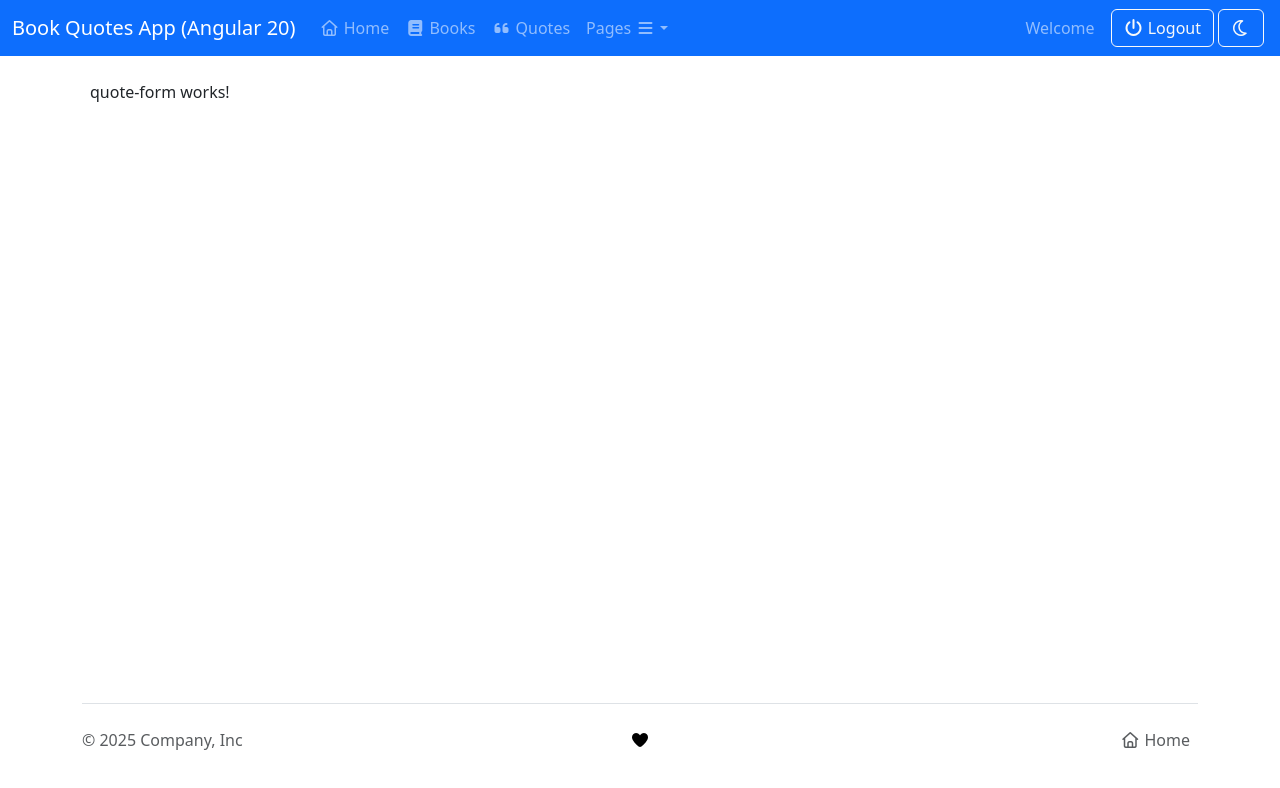
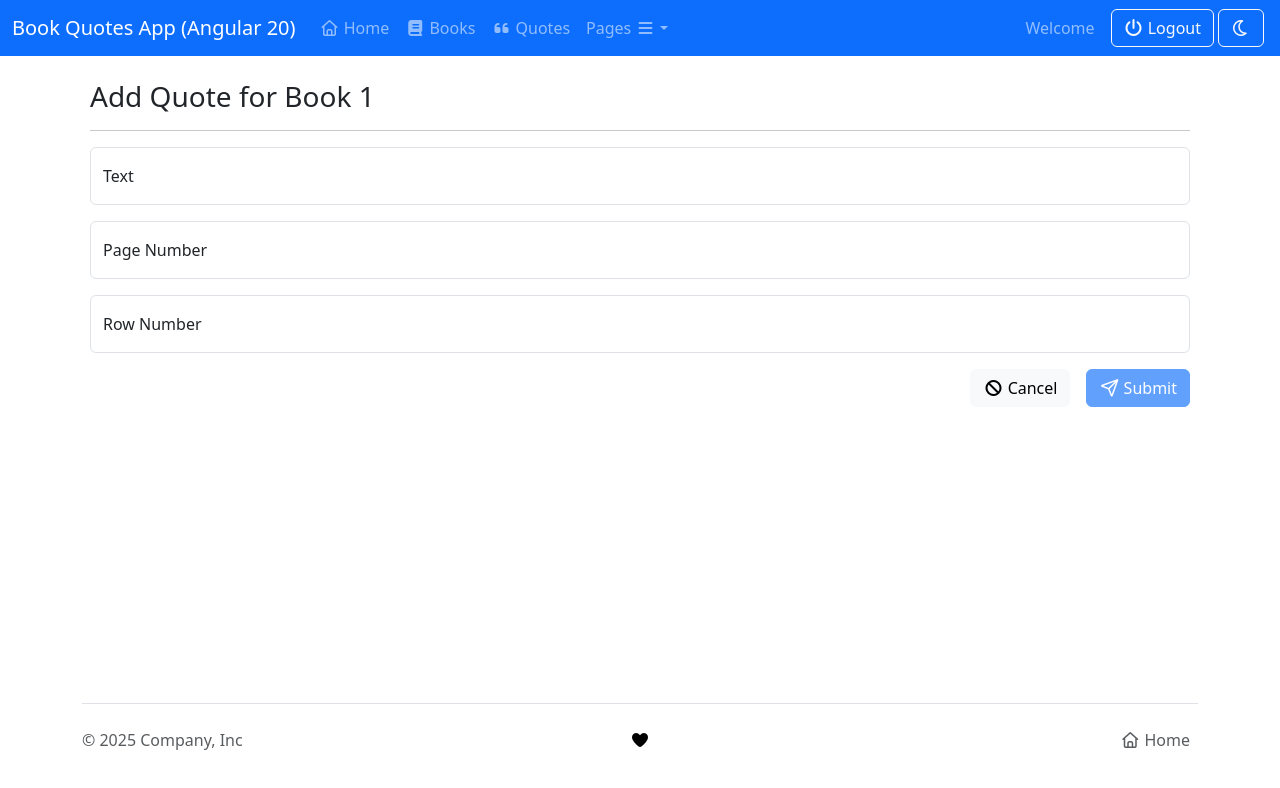
Before and after one commit to kouroshsalahshoor/BooksApp, an Angular app in the folder client/: page /quote/add/1 in a window 1280 px wide. Shown: the top 788 px of the page. Built offline with nearby package versions, Linux system fonts and the light colour scheme; sample sign-in values are in the browser's storage.

Commit message:
quotes crud done

```diff
--- a/client/src/app/app.routes.ts
+++ b/client/src/app/app.routes.ts
@@ -23,7 +23,7 @@ export const routes: Routes = [
 
       { path: 'quotes/:bookId', component: QuotesList },
       { path: 'quote/add/:bookId', component: QuoteForm },
-      { path: 'quote/edit/:id', component: QuoteForm },
+      { path: 'quote/edit/:bookId/:id', component: QuoteForm },
     ],
   },
 
--- a/client/src/components/quotes/quote-form/quote-form.html
+++ b/client/src/components/quotes/quote-form/quote-form.html
@@ -1 +1,26 @@
-<p>quote-form works!</p>
+<h3>{{ id > 0 ? 'Edit' : 'Add' }} Quote for Book {{ bookId }}</h3>
+<hr />
+
+<form [formGroup]="fg" (ngSubmit)="onSubmit()">
+  <div class="form-floating mb-3">
+    <input type="text" class="form-control" id="text" placeholder="" formControlName="text" />
+    <label for="text">Text</label>
+  </div>
+  <div class="form-floating mb-3">
+    <input type="number" class="form-control" id="pageNumber" placeholder="" formControlName="pageNumber" />
+    <label for="pageNumber">Page Number</label>
+  </div>
+  <div class="form-floating mb-3">
+    <input type="number" class="form-control" id="rowNumber" placeholder="" formControlName="rowNumber" />
+    <label for="rowNumber">Row Number</label>
+  </div>
+
+  <div class="d-flex justify-content-end gap-3">
+    <a type="button" class="btn btn-light" routerLink="/quotes/{{ bookId }}">
+      <i class="fa-solid fa-ban"></i> Cancel
+    </a>
+    <button type="submit" class="btn btn-primary" [disabled]="!fg.valid">
+      <i class="fa-regular fa-paper-plane"></i> Submit
+    </button>
+  </div>
+</form>
--- a/client/src/components/quotes/quote-form/quote-form.ts
+++ b/client/src/components/quotes/quote-form/quote-form.ts
@@ -1,11 +1,82 @@
-import { Component } from '@angular/core';
+import { Component, inject, OnInit } from '@angular/core';
+import { QuoteService } from '../../../services/quote-service';
+import { ActivatedRoute, Router, RouterLink } from '@angular/router';
+import { FormBuilder, FormGroup, ReactiveFormsModule, Validators } from '@angular/forms';
+import { QuoteCreateUpdateModel } from '../../../types/quote';
+import { CommonModule } from '@angular/common';
 
 @Component({
   selector: 'app-quote-form',
-  imports: [],
+  imports: [ReactiveFormsModule, CommonModule, RouterLink],
   templateUrl: './quote-form.html',
   styleUrl: './quote-form.css',
 })
-export class QuoteForm {
+export class QuoteForm implements OnInit {
+  private service = inject(QuoteService);
+  private router = inject(Router);
+  private activatedRoute = inject(ActivatedRoute);
 
+  private fb = inject(FormBuilder);
+  protected fg: FormGroup;
+  protected id: number = 0;
+  protected bookId: number = 0;
+
+  constructor() {
+    this.fg = this.fb.group({
+      text: ['', Validators.required],
+      pageNumber: ['', Validators.required],
+      rowNumber: ['', Validators.required],
+    });
+  }
+
+  ngOnInit(): void {
+    const bookId = this.activatedRoute.snapshot.paramMap.get('bookId');
+    if (bookId) this.bookId = +bookId;
+
+    const id = this.activatedRoute.snapshot.paramMap.get('id');
+    if (id) {
+      this.id = +id;
+
+      this.service.getById(this.bookId, this.id).subscribe({
+        next: (response) => {
+          this.fg.patchValue({
+            id: response.id,
+            text: response.text,
+            pageNumber: response.pageNumber,
+            rowNumber: response.rowNumber,
+          });
+        },
+        error: (response) => console.log('Error loading form', response),
+      });
+    }
+  }
+
+  onSubmit() {
+    if (this.fg.valid) {
+      const formValue = this.fg.value;
+      console.log(formValue);
+
+      const model: QuoteCreateUpdateModel = {
+        id: 0,
+        text: formValue.text,
+        pageNumber: formValue.pageNumber,
+        rowNumber: formValue.rowNumber,
+        bookId: this.bookId,
+      };
+
+      if (this.id > 0) {
+        model.id = this.id;
+
+        this.service.update(this.bookId, this.id, model).subscribe({
+          next: () => this.router.navigate(['/quotes/' + this.bookId]),
+          error: (response) => console.log('Error updating in form', response),
+        });
+      } else {
+        this.service.create(this.bookId, model).subscribe({
+          next: () => this.router.navigate(['/quotes/' + this.bookId]),
+          error: (response) => console.log('Error creating in form', response),
+        });
+      }
+    }
+  }
 }
--- a/client/src/components/quotes/quotes-list/quotes-list.html
+++ b/client/src/components/quotes/quotes-list/quotes-list.html
@@ -15,7 +15,7 @@
               <i class="fa-solid fa-list"></i>
               Back to Books
             </a>
-            <a class="btn btn-primary" title="add" routerLink="/book/add">
+            <a class="btn btn-primary" title="add" routerLink="/quote/add/{{ bookId }}">
               <i class="fa-regular fa-square-plus"></i>
               Add Quote
             </a>
@@ -35,14 +35,14 @@
             <a
               class="btn btn-warning text-light"
               title="edit"
-              routerLink="/book/edit/{{ item.id }}"
+              routerLink="/quote/edit/{{ item.bookId }}/{{ item.id }}"
             >
               <i class="fa-solid fa-pencil"></i>
-              Edit Book
+              Edit Quote
             </a>
             <button class="btn btn-danger" title="delete" (click)="onDelete(item.bookId, item.id)">
               <i class="fa-solid fa-trash-can"></i>
-              Delete Book
+              Delete Quote
             </button>
           </div>
         </td>
--- a/client/src/components/quotes/quotes-list/quotes-list.ts
+++ b/client/src/components/quotes/quotes-list/quotes-list.ts
@@ -33,8 +33,9 @@ export class QuotesList implements OnInit {
         this.service.delete(bookId, id).subscribe({
           next: () => {
             this.service.get(bookId);
+            // this.service.get(bookId);
           },
-          error: (response) => console.log('Error deleting book in list', response),
+          error: (response) => console.log('Error deleting in list', response),
         });
       }
     }
--- a/client/src/services/quote-service.ts
+++ b/client/src/services/quote-service.ts
@@ -35,7 +35,7 @@ export class QuoteService {
 
   delete(bookId: number, id: number) {
     return this.http
-      .delete(this.apiUrl + '/' + bookId + '/quotes/' + id)
+      .delete(this.apiUrl + bookId + '/quotes/' + id)
       .pipe(tap(() => this.get(bookId)));
   }
 }
```
Also changed, not shown: 1 other file (tests, documents, lock files or other folders).
